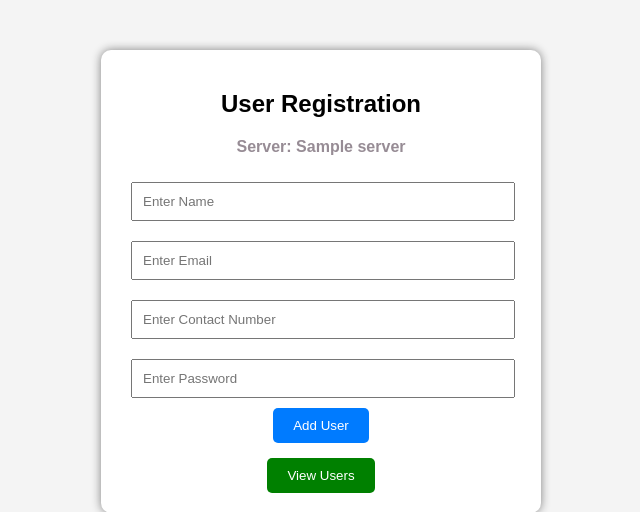
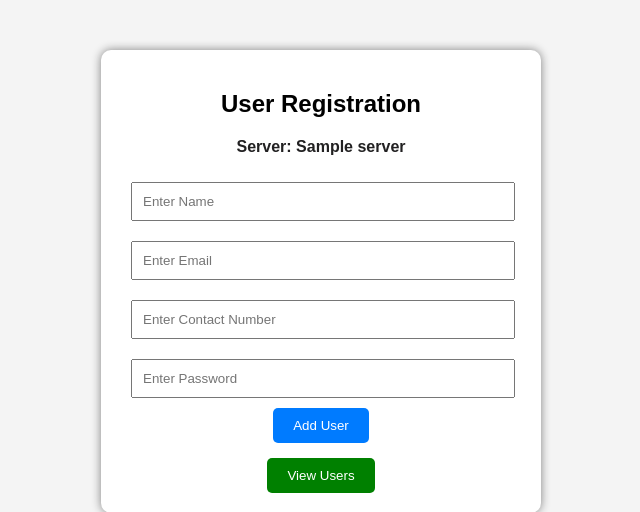
Before and after one commit to Vishalb2002/lpu_pep, a Flask app: template templates/index.html in a window 1280 px wide. Shown: the top 512 px of the page, without its empty margins (319-959 px from the left). Run offline with Flask 3, Linux system fonts and the light colour scheme; the template is opened without the code that fills it: most values are stand-ins (such as "Sample title", 1, 10 or a date in 2020).

Commit message:
color change in index.html v2

```diff
--- a/templates/index.html
+++ b/templates/index.html
@@ -8,7 +8,7 @@
 
     <div class="container">
         <h2>User Registration</h2>
-        <p style="color: rgb(151, 140, 149); font-weight: bold;">
+        <p style="color: rgb(34, 33, 34); font-weight: bold;">
             Server: {{ server }}
         </p>
 
```
